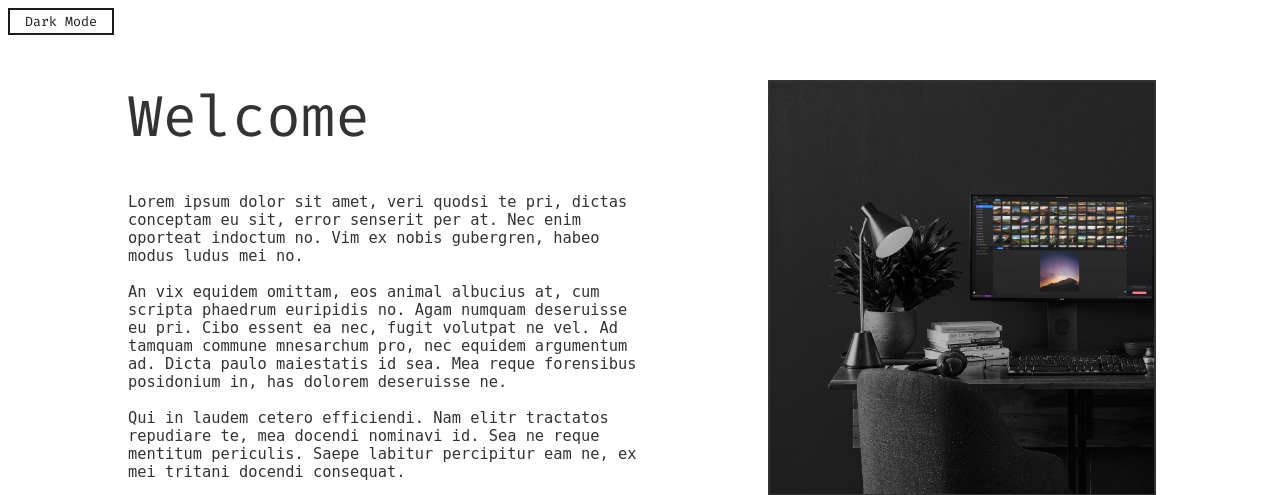
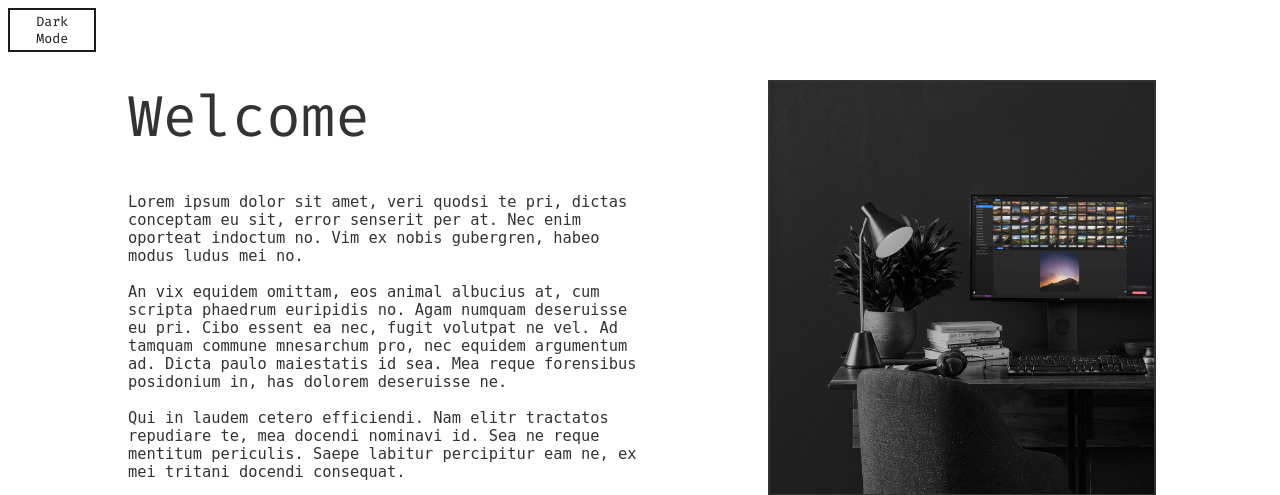
Before and after one commit to frol2256/frol2256.github.io, a PHP site: page / in a window 1280 px wide. Shown: the top 495 px of the page. Run offline with PHP 8.4, Linux system fonts and the light colour scheme.

Commit message:
button update

```diff
--- a/stylesheet.css
+++ b/stylesheet.css
@@ -91,6 +91,7 @@ html {
   padding-right: 15px;
   padding-top: 3px;
   padding-bottom: 3px;
+  width: 7%;
 }
 
 #DarkModeButton:hover {
```
